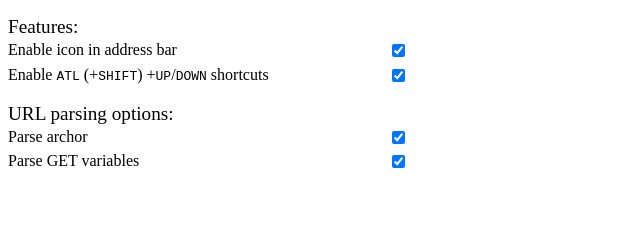
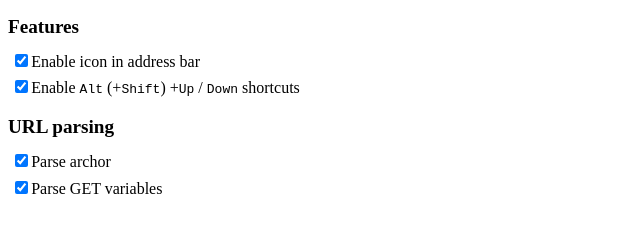
Before and after one commit to PerfectSlayer/scrollupfolder, a browser extension: page options/options.html in a window 1280 px wide. Shown: the whole page, without its empty margins (0-640 px from the left). Drawn offline with Linux system fonts and the light colour scheme.

Commit message:
Update option UI to look like browser settings

```diff
--- a/options/options.css
+++ b/options/options.css
@@ -4,23 +4,16 @@ body {
 
 section {
     padding: 0.5em 0;
-    width: 100%;
-}
-
-section input {
-    float: right;
 }
 
 label {
     display: block;
-    padding: 0.2em 0;
-}
-
-label:hover {
-    background-color: #EAEFF2;
+    padding: 0.2em;
 }
 
 span.title {
     display: block;
+    padding-bottom: 0.5em;
     font-size: 1.2em;
+    font-weight: bold;
 }
--- a/options/options.html
+++ b/options/options.html
@@ -9,15 +9,15 @@
 
 <body>
     <section>
-        <span class="title">Features:</span>
-        <label>Enable icon in address bar<input type="checkbox" id="display-urlbar-icon-checkbox" checked="false" data-type="urlIcon"/></label>
-        <label>Enable <kbd>ATL</kbd> (+<kbd>SHIFT</kbd>) +<kbd>UP</kbd>/<kbd>DOWN</kbd> shortcuts<input type="checkbox" id="enable-shortcuts-checkbox" checked="false" data-type="shortcuts"/></label>
+        <span class="title">Features</span>
+        <label><input type="checkbox" id="display-urlbar-icon-checkbox" checked="false" data-type="urlIcon"/>Enable icon in address bar</label>
+        <label><input type="checkbox" id="enable-shortcuts-checkbox" checked="false" data-type="shortcuts"/>Enable <kbd>Alt</kbd> (+<kbd>Shift</kbd>) +<kbd>Up</kbd> / <kbd>Down</kbd> shortcuts</label>
     </section>
 
     <section>
-        <span class="title">URL parsing options:</span>
-        <label>Parse archor<input type="checkbox" id="parse-anchor-checkbox" checked="false" data-type="parseAnchor"/></label>
-        <label>Parse GET variables<input type="checkbox" id="parse-get-variables-checbox" checked="false" data-type="parseGetVariables"/></label>
+        <span class="title">URL parsing</span>
+        <label><input type="checkbox" id="parse-anchor-checkbox" checked="false" data-type="parseAnchor"/>Parse archor</label>
+        <label><input type="checkbox" id="parse-get-variables-checbox" checked="false" data-type="parseGetVariables"/>Parse GET variables</label>
     </section>
 
     <script src="options.js"></script>
```
